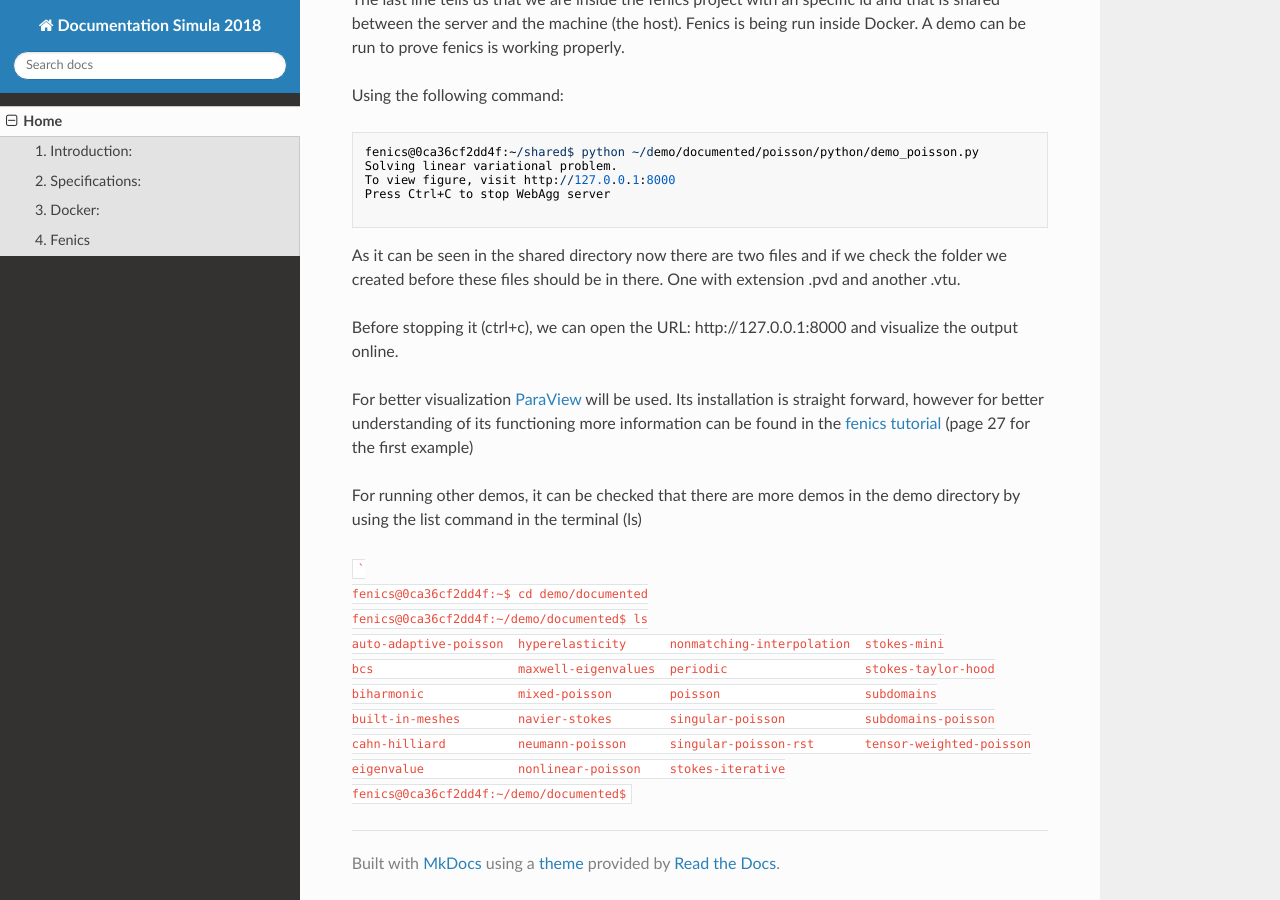
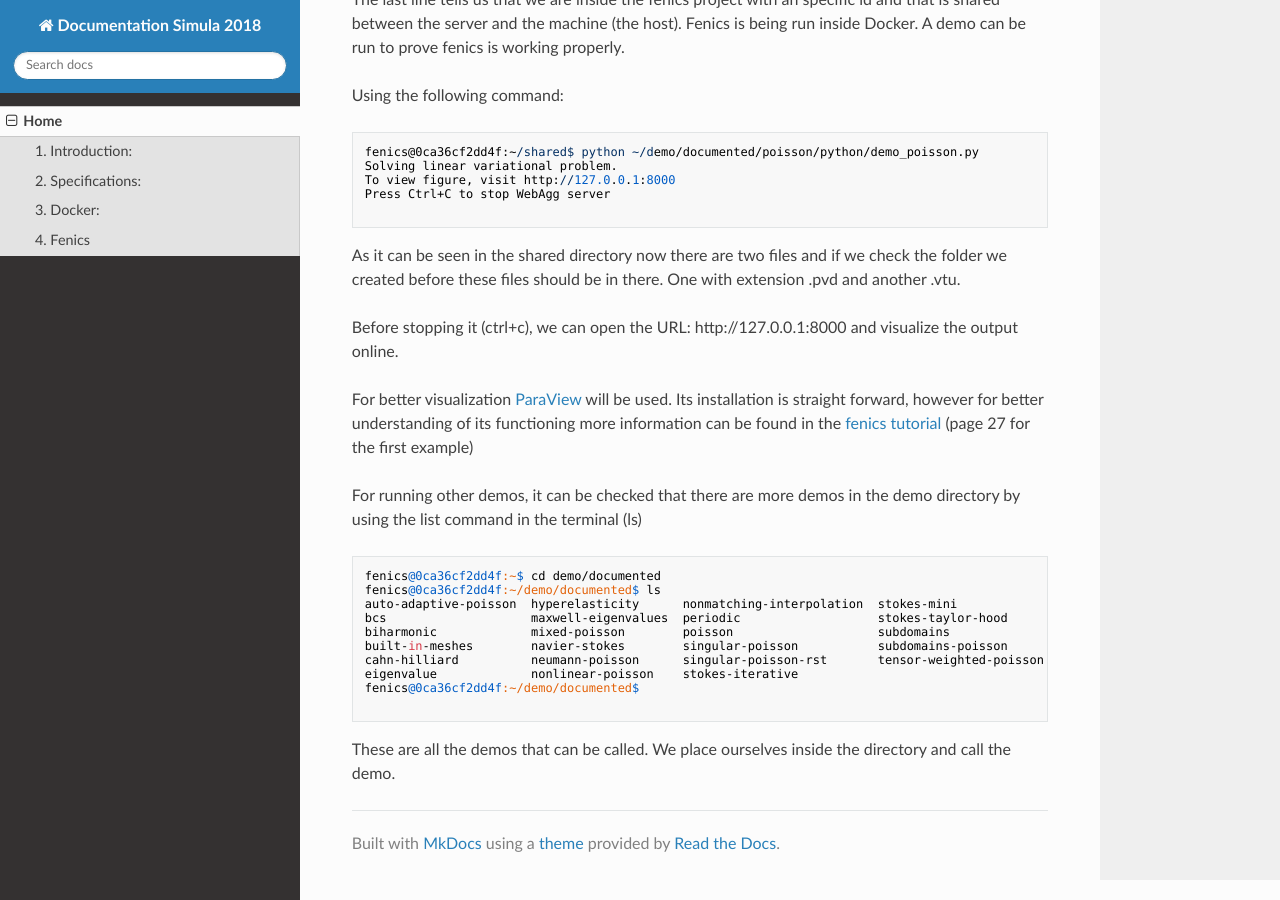
Before and after one commit to ErikaKvalem/Documentation-2018-MkDocs, an MkDocs documentation site: the page built from docs/index.md, in a window 1280 px wide and 900 px high, scrolled down 2455 px. Built offline with MkDocs 1.6.1, drawn with Linux system fonts in a browser that asks for light colours; nearby versions of some CDN libraries; old or Windows-style settings are respelled for this version of MkDocs.

Commit message:
Update index.md

`````diff
--- a/docs/index.md
+++ b/docs/index.md
@@ -123,7 +123,7 @@ For better visualization [ParaView](https://www.paraview.org/download/)  will be
 
 For running other demos, it can be checked that there are more demos in the demo directory by using the list command in the terminal (ls)
 
-````
+```
 fenics@0ca36cf2dd4f:~$ cd demo/documented
 fenics@0ca36cf2dd4f:~/demo/documented$ ls
 auto-adaptive-poisson  hyperelasticity      nonmatching-interpolation  stokes-mini
@@ -133,4 +133,7 @@ built-in-meshes        navier-stokes        singular-poisson           subdomain
 cahn-hilliard          neumann-poisson      singular-poisson-rst       tensor-weighted-poisson
 eigenvalue             nonlinear-poisson    stokes-iterative
 fenics@0ca36cf2dd4f:~/demo/documented$
+
 ```
+
+These are all the demos that can be called. We place ourselves inside the directory and call the demo.
`````
